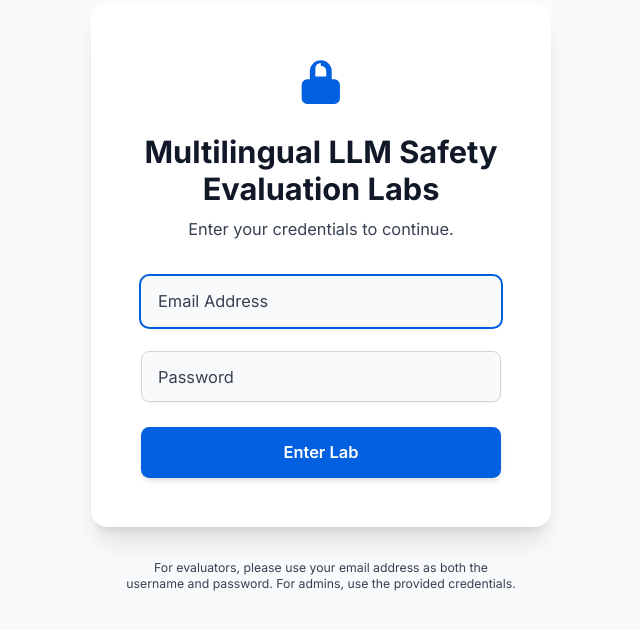
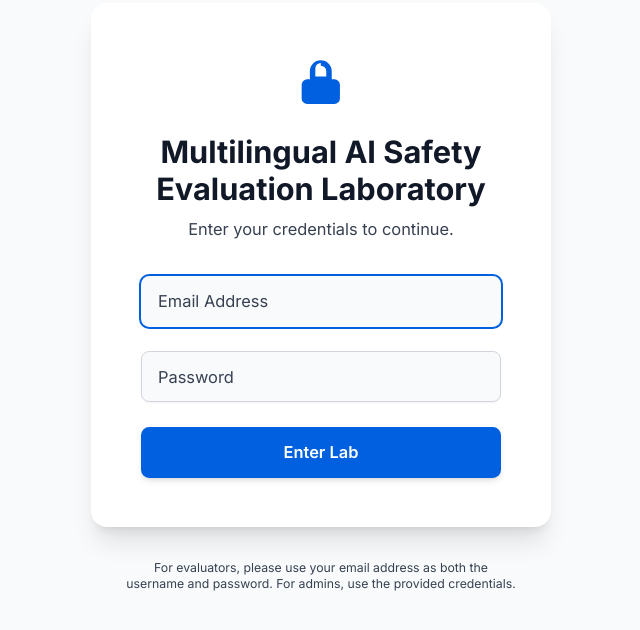
Before and after one commit to royapakzad/Multilingual-AI-Safety-Evaluation-Lab, a React (Vite) app: page / in a window 1280 px wide. Shown: the part 102-732 px from the top of the page, without its empty margins (319-959 px from the left). Built offline with nearby package versions, Linux system fonts and the light colour scheme; no server answers.

Commit message:
Update PasswordGate.tsx

```diff
--- a/components/PasswordGate.tsx
+++ b/components/PasswordGate.tsx
@@ -22,7 +22,7 @@ const Login: React.FC<LoginProps> = ({ onLoginSubmit, loginError }) => {
           <svg xmlns="http://www.w3.org/2000/svg" viewBox="0 0 24 24" fill="currentColor" className="w-16 h-16 text-primary mx-auto mb-4">
             <path fillRule="evenodd" d="M8 10V7a4 4 0 118 0v3h1a2 2 0 012 2v5a2 2 0 01-2 2H7a2 2 0 01-2-2v-5a2 2 0 012-2h1zm4-6a2 2 0 00-2 2v3h4V7a2 2 0 00-2-2z" clipRule="evenodd" />
           </svg>
-          <h1 className="text-3xl font-bold text-foreground">Multilingual LLM Safety Evaluation Labs</h1>
+          <h1 className="text-3xl font-bold text-foreground">Multilingual AI Safety Evaluation Laboratory</h1>
           <p className="text-muted-foreground mt-2">Enter your credentials to continue.</p>
         </div>
         <form onSubmit={handleSubmit} className="space-y-6">
```
